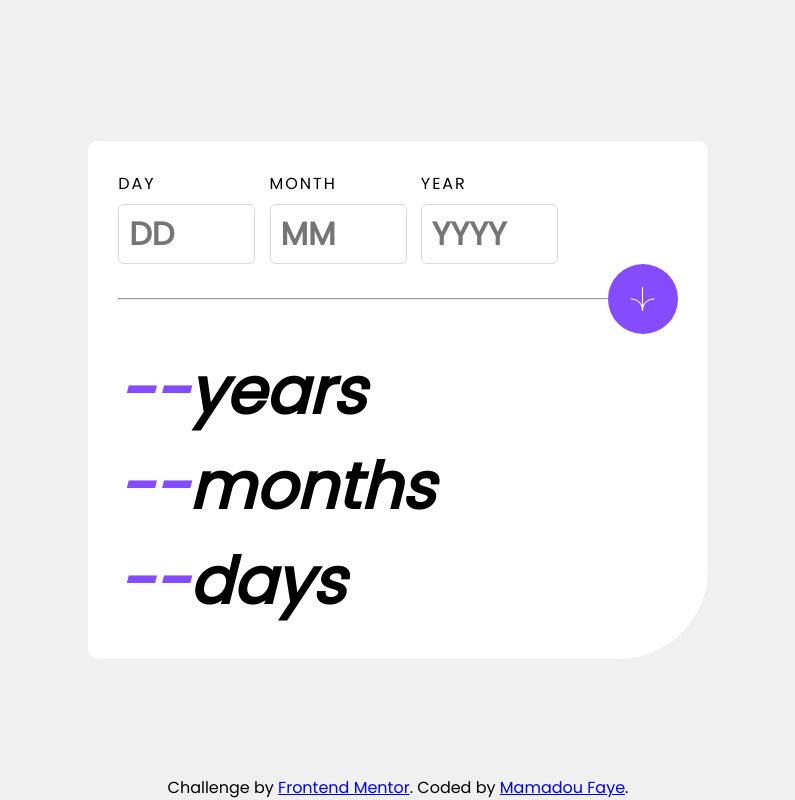
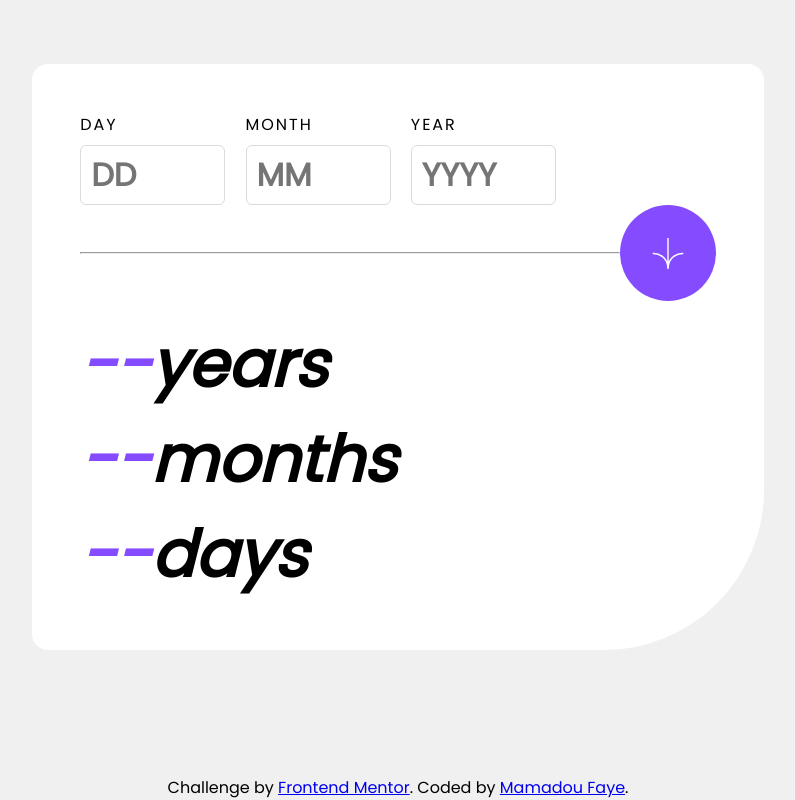
Before and after one commit to FayeDev97/age-calculator-app, a plain HTML site: page index.html in a window 1280 px wide. Shown: the whole page, without its empty margins (242-1037 px from the left). Drawn offline with Linux system fonts and the light colour scheme.

Commit message:
removes unused classes and use relative units for sizing

```diff
--- a/css/style.css
+++ b/css/style.css
@@ -6,44 +6,33 @@
     src: url("../assets/fonts/Poppins-ExtraBoldItalic.ttf");
     src: url("../assets/fonts/Poppins-Italic.ttf");
     src: url("../assets/fonts/Poppins-Regular.ttf");
-    weight: 400i, 700, 800i;
+    font-weight: 400i, 700, 800i;
 }
 * {
     font-family: "Poppins";
     margin: 0;
     padding: 0;
 }
-body, body > div.container {
-    width: 100vw;
-    height: 100vh;
-}
-body > div.container {
+body > .wrapper {
     display: flex;
     flex-direction: column;
     align-items: center;
-    justify-content: center;
-}
-.attribution {
-    position: absolute;
-    bottom: 0;
+    justify-content: space-between;
+    min-height: 100vh;
 }
 #app {
-    max-width: 700px;
-    border-radius: 10px;
-    border-bottom-right-radius: 90px;
-    padding: 30px;
+    margin-top: 5%;
+    border-radius: 1rem;
+    border-bottom-right-radius: 10rem;
+    padding: 3rem;
 }
-
+/* colors */
 .black {
     color: black;
 }
 .purple {
     color: hsl(259, 100%, 65%);
 }
-.lightred {
-    color: hsl(0, 100%, 67%);
-}
-
 /* background colors */
 .bg-white {
     background-color: hsl(0, 0%, 100%);
@@ -51,28 +40,17 @@ body > div.container {
 .bg-offwhite {
     background-color: hsl(0, 0%, 94%);
 }
-.bg-lightgrey {
-    background-color: hsl(0, 0%, 86%);
-}
-.bg-smokegrey {
-    background-color: hsl(0, 1%, 44%);
-}
-.bg-offblack {
-    background-color: hsl(0, 0%, 8%);
-}
-.bg-purple {
-    background: hsl(259, 100%, 65%);
-}
+/* form elements */
 div.input-group {
     display: inline-flex;
     flex-direction: column;
 }
 div.input-group:nth-child(2) {
-    margin-left: 10px;
-    margin-right: 10px;
+    margin-left: 1rem;
+    margin-right: 1rem;
 }
 div.input-group:last-child {
-    margin-right: 120px;
+    margin-right: 10rem;
 }
 label {
     margin-bottom: 8px;
@@ -81,7 +59,7 @@ label {
     letter-spacing: 2px;
 }
 input {
-    width: 120px;
+    width: 4em;
     padding: 5px;
     padding-left: 10px;
     border: 1px solid hsl(0, 0%, 86%);
@@ -97,29 +75,23 @@ input::-webkit-inner-spin-button
 {
     display: none;
 }
-.container.main {
-    width: 100vw;
-    height: 100vh;
-    display: flex;
-    align-items: center;
-    justify-content: center;
-}
+/* separator */
 .separator {
     display: flex;
     flex-direction: row;
     align-items: center;
-    margin-bottom: 10px;
+    margin-bottom: 1rem;
 }
 .separator > hr {
     flex: 1;
 }
 .separator > input[type="submit"] {
     border-radius: 100%;
-    padding: 25px;
-    width: 70px;
-    height: 70px;
+    padding: 2rem;
+    width: 6rem;
+    height: 6rem;
     background: url("../assets/images/icon-arrow.svg") hsl(259, 100%, 65%) center no-repeat;
-    background-size: 25px;
+    background-size: 2rem;
     border: none;
 }
 .separator > input[type="submit"]:hover {
@@ -127,7 +99,7 @@ input::-webkit-inner-spin-button
     background-color: black;
 }
 .result-group {
-    font-size: 4em;
+    font-size: 4rem;
     font-weight: 800;
     font-style: italic;
     display: flex;
@@ -140,7 +112,7 @@ form .input-group.invalid {
     color: hsl(0, 100%, 67%);
 }
 form .error-message {
-    font-size: 12px;
+    font-size: .8em;
     font-style: italic;
     margin-top: 10px;
 }
--- a/index.html
+++ b/index.html
@@ -14,7 +14,7 @@
 </head>
 
 <body>
-  <div class="container bg-offwhite">
+  <div class="wrapper bg-offwhite">
     <div class="container bg-white" id="app">
       <form class="">
         <div class="input-group">
```
